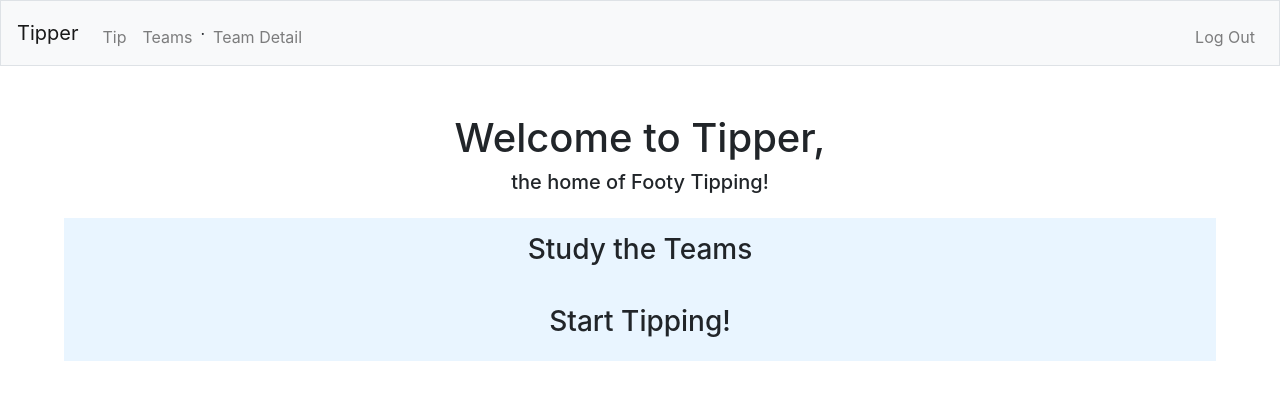
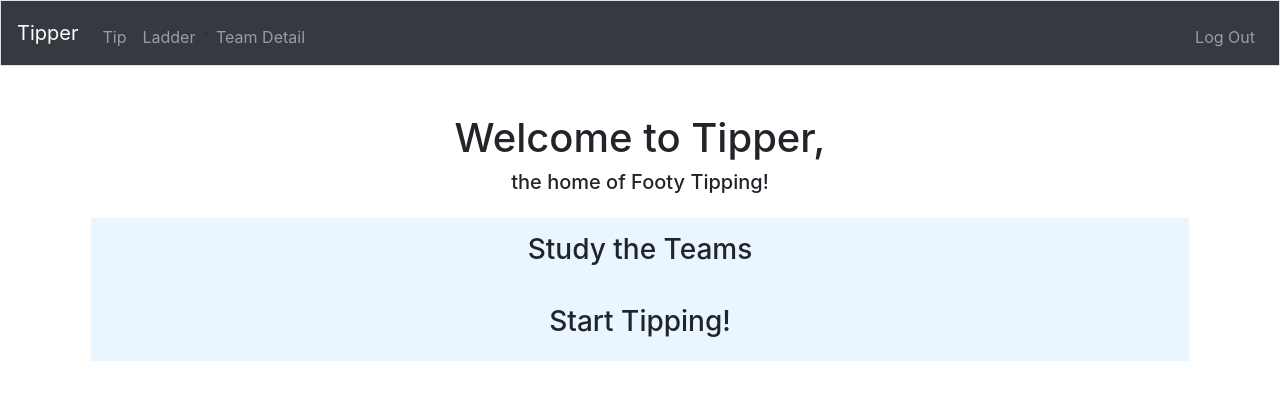
Before and after one commit to mitchmike/tipper-flask, a Flask app: page / in a window 1280 px wide. Shown: the top 400 px of the page. Run offline with Flask 2, Linux system fonts and the light colour scheme.

Commit message:
aesthetics and some logic in ladder/teamdetail

```diff
--- a/app.py
+++ b/app.py
@@ -100,13 +100,15 @@ def register():
 
 
 # list of teams. can sort as ladder, can drill down to view their games / stats
-@app.route('/teams', methods=['GET','POST'])
+@app.route('/ladder', methods=['GET','POST'])
 @login_required
-def teams():
-    if request.method == 'GET':
-        return render_template("teams.html")
+def ladder():
 
     season = request.form.get('season')
+    #default season to 2020
+    if not season:
+        season = '2020'
+
     teams = requests.get(f'{restEndpoint}/teams').json()
     ladder = requests.get(f'{restEndpoint}/ladder/{season}').json()
 
@@ -114,11 +116,15 @@ def teams():
         #look for team_identifier
         detail = next((x for x in teams if x['team_identifier'] == team['teamname']),None)
         team['fullname'] = f"{detail['city']} {detail['name']}"
-    return render_template('teams.html',teams=ladder, season=season)
+    return render_template('ladder.html',ladder=ladder, season=season)
+
+
 
 @app.route('/teamdetail',methods=['GET','POST'])
 @login_required
 def teamdetail():
+
+
     # team is required for teamdetail.
     if request.method=='GET':
         team = request.args.get('team')
@@ -149,14 +155,17 @@ def teamdetail():
         'team_id','opponent','year','round'
         ]]
 
+    selectedstats=request.form.getlist('stat')
+    if not selectedstats:
+        #default selected stats
+        selectedstats=['disposals']
+
     # populate data for chart
     data=[]
-    stats=request.form.getlist('stat')
-    for stat in stats:
+    for stat in selectedstats:
         disposals=[]
         series = {
             'type':"line",
-            # 'axisYType': "secondary",
             'name': stat,
             'showInLegend': True,
             'markerSize': 0,
@@ -166,7 +175,7 @@ def teamdetail():
             series['dataPoints'].append({'x':round['round'], 'y':round[stat]})
         data.append(series)
 
-    return render_template("teamdetail.html", team=team,games=games,pcntdiffs=data,availablestats=availablestats)
+    return render_template("teamdetail.html", team=team,games=games,pcntdiffs=data,availablestats=availablestats,selectedstats=selectedstats)
 
 
 
--- a/static/styles.css
+++ b/static/styles.css
@@ -18,6 +18,13 @@ main {
     max-width:100%;
 }
 
+.display-5 {
+    font-size: 2.5rem;
+    font-weight: 300;
+    line-height: 1.2;
+}
+
+
 .gamewin {
     background-color:rgb(107, 221, 107);
 }
@@ -26,16 +33,22 @@ main {
     background-color: rgb(236, 113, 113);
 }
 
+.jumbotron {
+    background-color: #343a40!important;
+    color: #f7f7f9;
+}
 
+.statcheckboxes {
+    padding:10px;
+    background-color: #f7f7f9;
+}
 
-
-
-
-
-
-
-
-
+.teamdetailchoice {
+    max-width: 1100px;
+    display: flex;
+    flex-wrap: wrap;
+    margin: auto;
+}
 
 #richmond:hover {
     color: black;
--- a/templates/index.html
+++ b/templates/index.html
@@ -9,13 +9,13 @@ Home
 <div class="container">
     <h1 >Welcome to Tipper, </h1>
     <h5 >the home of Footy Tipping!</h5>
-    <div class="container p-3">
+    <div class="container p-3" style="max-width: 1100px;">
         <div class="row">
             <div class="col-sm p-2">
 
             </div>
             <div class="col-sm p-2">
-                <a class="btn " href="/teams"><h3>Study the Teams</h3></a>
+                <a class="btn " href="/teamdetail"><h3>Study the Teams</h3></a>
             </div>
             <div class="col-sm p-2">
 
--- a/templates/layout.html
+++ b/templates/layout.html
@@ -27,17 +27,17 @@
 
     <body>
 
-        <nav class="navbar navbar-expand-md navbar-light bg-light border">
-            <a class="navbar-brand" href="/"><span >Tipper</span></a>
+        <nav class="navbar navbar-expand-md navbar-dark bg-dark border">
+            <a class="navbar-brand" id="home" href="/"><span >Tipper</span></a>
             <button aria-controls="navbar" aria-expanded="false" aria-label="Toggle navigation" class="navbar-toggler" data-target="#navbar" data-toggle="collapse" type="button">
                 <span class="navbar-toggler-icon"></span>
             </button>
             <div class="collapse navbar-collapse" id="navbar">
                 {% if session.user_id %}
                     <ul class="navbar-nav mr-auto mt-2">
-                        <li class="nav-item"><a class="nav-link" href="/tip">Tip</a></li>
-                        <li class="nav-item"><a class="nav-link" href="/teams">Teams</a></li>.
-                        <li class="nav-item"><a class="nav-link" href="/teamdetail">Team Detail</a></li>
+                        <li class="nav-item"><a class="nav-link" id="tip" href="/tip">Tip</a></li>
+                        <li class="nav-item"><a class="nav-link" id="ladder" href="/ladder">Ladder</a></li>.
+                        <li class="nav-item"><a class="nav-link" id="teamdetail" href="/teamdetail">Team Detail</a></li>
 
                     </ul>
                     <ul class="navbar-nav ml-auto mt-2">
@@ -58,4 +58,13 @@
 
 
     </body>
+    <script>
+        function activeLink() {
+            let path = window.location.pathname.split('/').pop()
+            var al = document.querySelector(`a#${path}`)
+            al.classList.add('active')
+        }
+
+        document.addEventListener('DOMContentLoaded', activeLink);
+    </script>
 </html>
```
Also changed, not shown: templates/ladder.html (renamed from templates/teams.html, +13 -7 lines), templates/teamdetail.html (+46 -39 lines).
